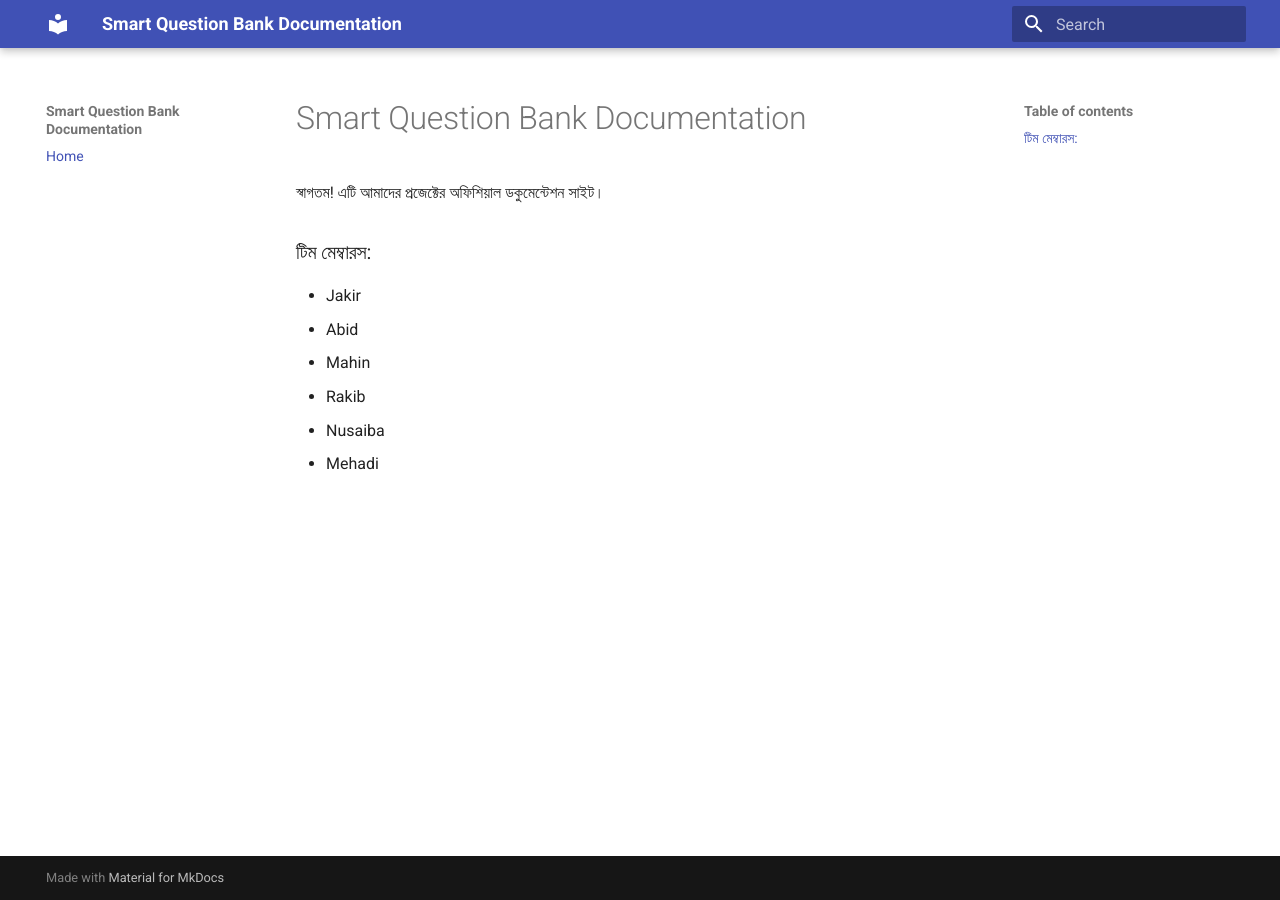
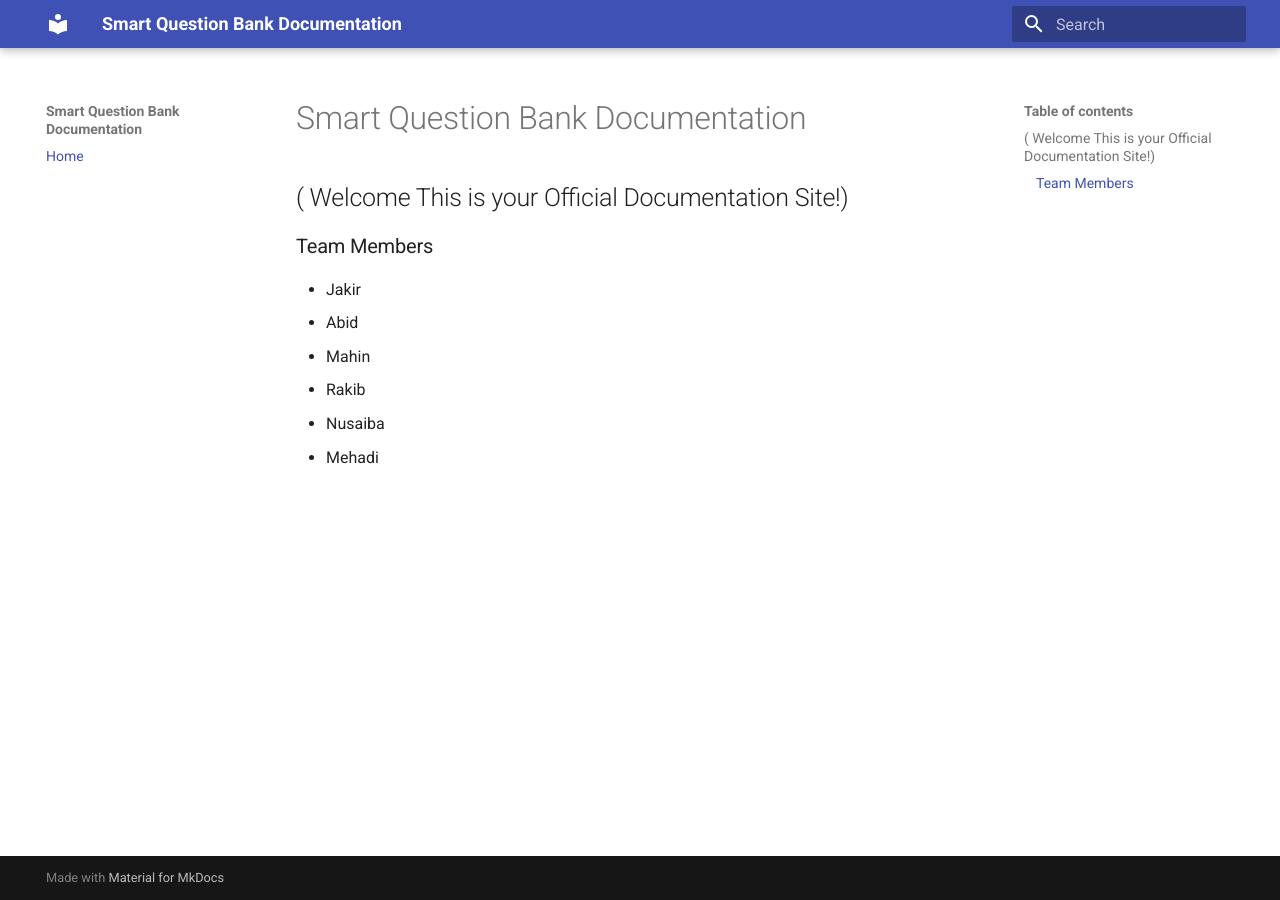
Before and after one commit to RakibCSE30/Project, an MkDocs documentation site: the page built from resources/documents/index.md, in a window 1280 px wide. Built offline with MkDocs 1.6.1 and Material for MkDocs 9.7.7, drawn with Linux system fonts in a browser that asks for light colours.

Commit message:
Revise welcome message and team members list
Updated the welcome message and team members section.

```diff
--- a/resources/documents/index.md
+++ b/resources/documents/index.md
@@ -1,8 +1,10 @@
 # Smart Question Bank Documentation
 
-স্বাগতম! এটি আমাদের প্রজেক্টের অফিশিয়াল ডকুমেন্টেশন সাইট।
 
-### টিম মেম্বারস:
+## ( Welcome This is your Official Documentation Site!)
+
+
+### Team Members
 * Jakir
 * Abid
 * Mahin
```
